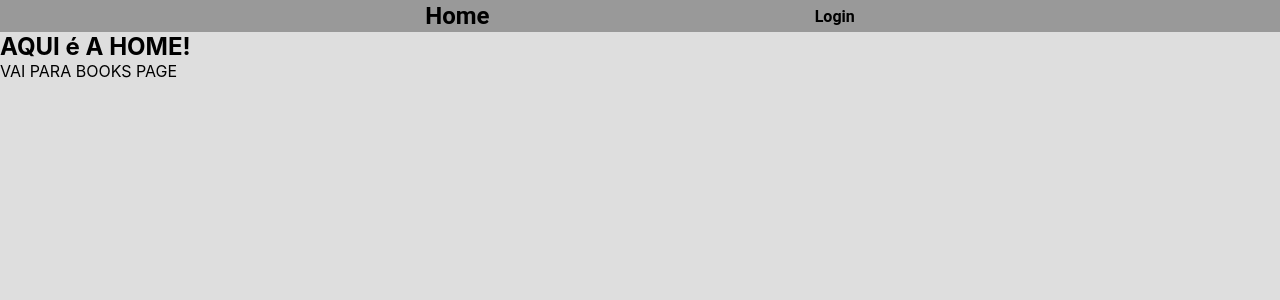
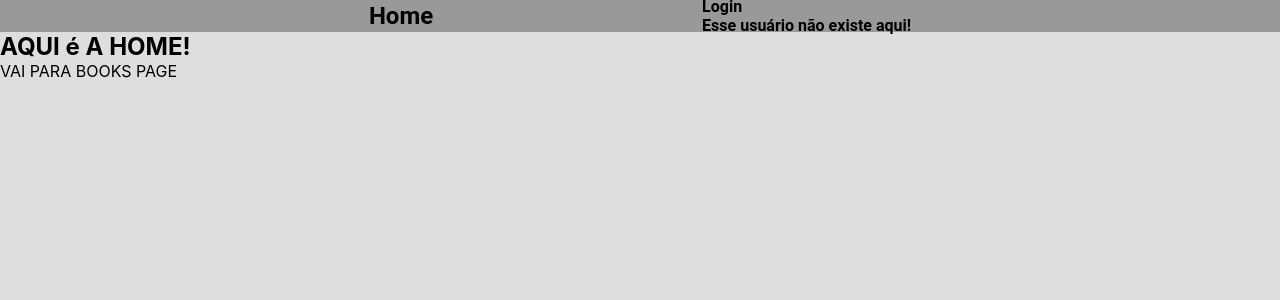
Before and after one commit to THIAGOMORGADO/Projeto_livros, a React (Create React App) app: page /login in a window 1280 px wide. Both pictures are taken after typing "name@example.com", "Sample123" into the empty fields and a click on the button "Entrar". Shown: the top 300 px of the page. Built offline with nearby package versions, Linux system fonts and the light colour scheme.

Commit message:
ajuste fino antes do styled component

```diff
--- a/src/components/Header/index.js
+++ b/src/components/Header/index.js
@@ -1,4 +1,4 @@
-import React, { useState } from 'react'
+import React from 'react'
 
 import './styles.css';
 import { useNavigate } from 'react-router-dom';
@@ -35,6 +35,7 @@ export function Header({props}) {
             <p onClick={handleLogoutSubmit}>LogOut!</p> :
             <p onClick={handleLogin}>Login</p>
             }
+            {error? <p>{error}</p> : ""}
           </div>
         </div>
       </header>
--- a/src/context/AuthContext.js
+++ b/src/context/AuthContext.js
@@ -16,11 +16,9 @@ export function AuthProvider({children}) {
 
   useEffect(() => {
     const recoverdUser = localStorage.getItem("user");
-
-    if(recoverdUser) {
+    if(recoverdUser){
       setUser(JSON.parse(recoverdUser))
     }
-
   }, [])
 
 
--- a/src/screens/Login/index.js
+++ b/src/screens/Login/index.js
@@ -1,8 +1,9 @@
-import React, {useState, useContext, useEffect} from 'react';
+import React, {useState, useContext} from 'react';
+import { useNavigate } from 'react-router-dom';
+
 import { AuthContext } from '../../context/AuthContext';
 
 import './styles.css';
-import { useNavigate } from 'react-router-dom';
 
 export function LoginPage(){
   const {authenticated, login} = useContext(AuthContext);
@@ -12,15 +13,13 @@ export function LoginPage(){
 
   const handleSubmit = (e) => {
     e.preventDefault();
-
+    login(email, password);
     console.log('Submit', {email, password})
-    login(email, password);
-
   }
 
   function handleCadastro(){
     return (
-      alert('Botão Cadastre-se!')
+      navigate('/')
     )
   }
 
```
